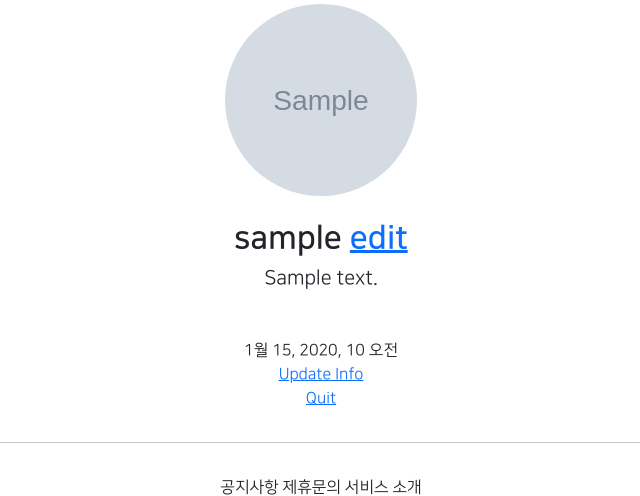
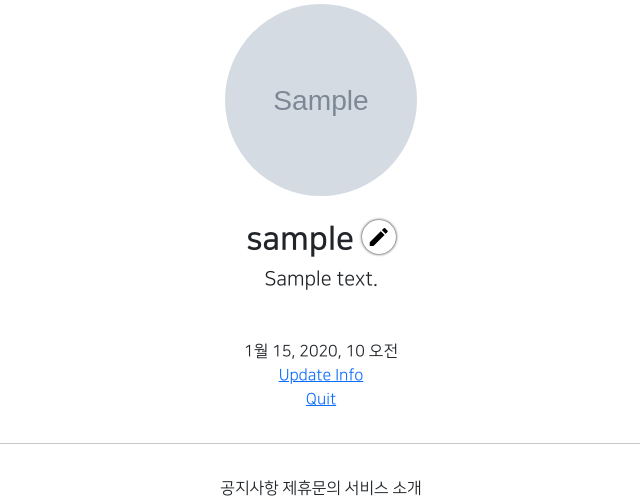
Before and after one commit to hyoung2/hhnini_4, a Django app: page /accounts/detail/1 in a window 1280 px wide. Shown: the part 253-749 px from the top of the page, without its empty margins (319-959 px from the left). Run offline with Django 3.2, Linux system fonts and the light colour scheme; a user stored in the database is signed in; tables that the repository leaves empty hold one stand-in row (values such as "Sample post"); grey boxes marked "Sample" are stand-in pictures; parts of the project's set-up code (start-up, migrations or seed data) failed here and were passed over; some libraries are stand-ins or nearby versions.

Commit message:
7/30 4ban class commit 1

```diff
--- a/accountapp/templates/accountapp/detail.html
+++ b/accountapp/templates/accountapp/detail.html
@@ -12,7 +12,8 @@
                 <h2 class="NNS_B">
                     {{ target_user.profile.nickname }}
                         {% if target_user == user %}
-                            <a href="{% url 'profileapp:update' pk=target_user.profile.pk %}">
+                            <a href="{% url 'profileapp:update' pk=target_user.profile.pk %}"
+                               class="material-icons round_button">
                                 edit
                             </a>
                         {% endif %}
--- a/profileapp/views.py
+++ b/profileapp/views.py
@@ -31,8 +31,7 @@ class ProfileUpdateView(UpdateView):
     model = Profile
     form_class = ProfileCreationForm
     context_object_name = 'target_profile'
-    success_url = reverse_lazy('accountapp:hello_world')
     template_name = 'profileapp/update.html'
 
     def get_success_url(self):
-        return  reverse('accountapp:detail', kwargs={'pk': self.object.user.pk})
+        return reverse('accountapp:detail', kwargs={'pk': self.object.user.pk})
--- a/static/base.css
+++ b/static/base.css
@@ -31,3 +31,17 @@
 .NNS_B {
     font-family: "NanumSquareB", cursive;
 }
+
+
+
+.round_button {
+    color: black;
+    text-decoration: none;
+    box-shadow: 0 0 3px black;
+    border-radius: 20rem;
+    padding: 0.3rem;
+}
+
+.round_button:hover {
+    color: dimgray;
+}
--- a/templates/head.html
+++ b/templates/head.html
@@ -15,6 +15,11 @@
 
     {#  DEFAULT CSS LINK  #}
     <link rel="stylesheet" type="text/css" href="{%static "base.css"%}">
+
+    {# MATERIAL ICONS LINK #}
+    <link href="https://fonts.googleapis.com/css2?family=Material+Icons"
+      rel="stylesheet">
+
 
     <style>
         @font-face {
```
